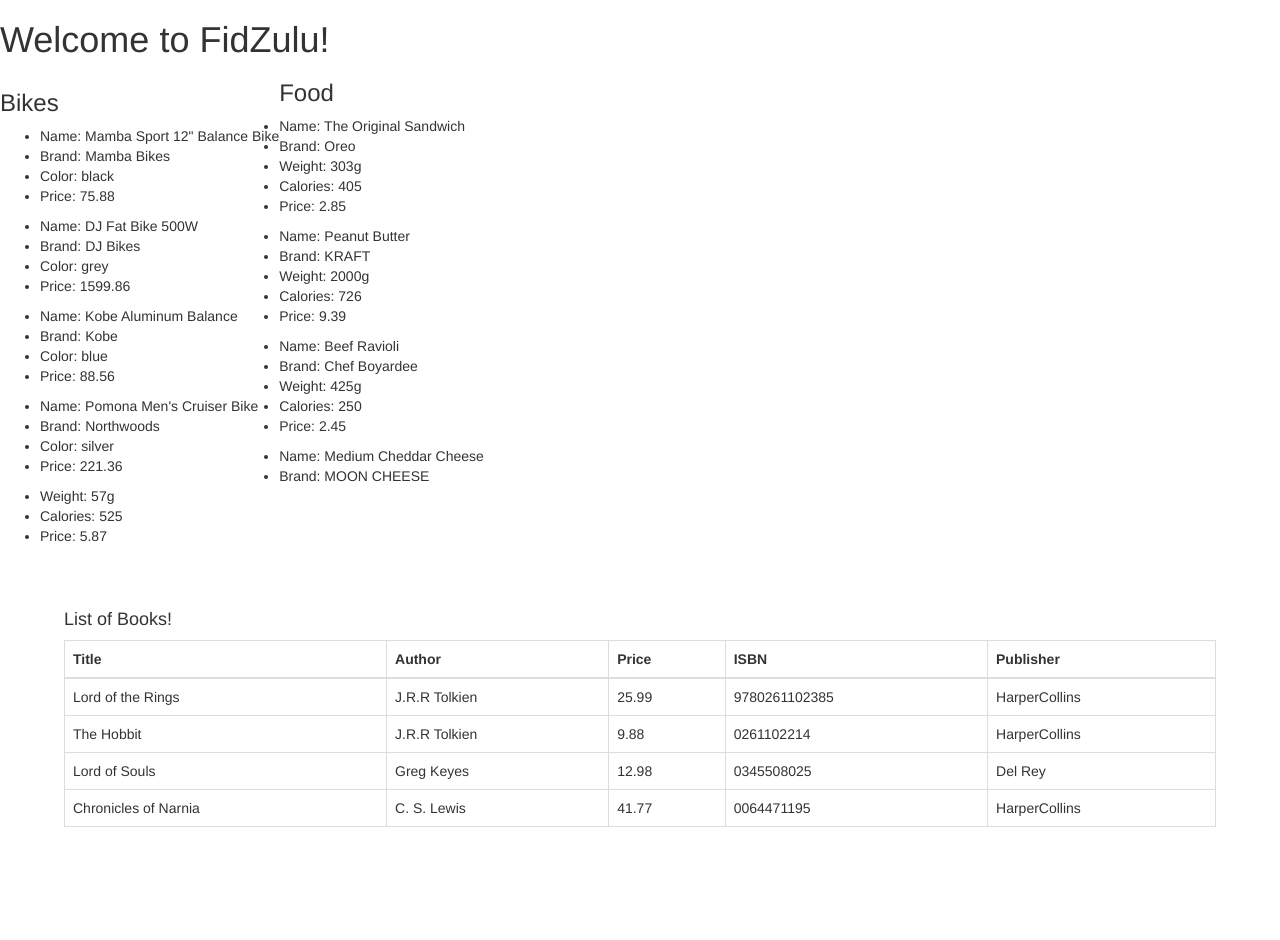
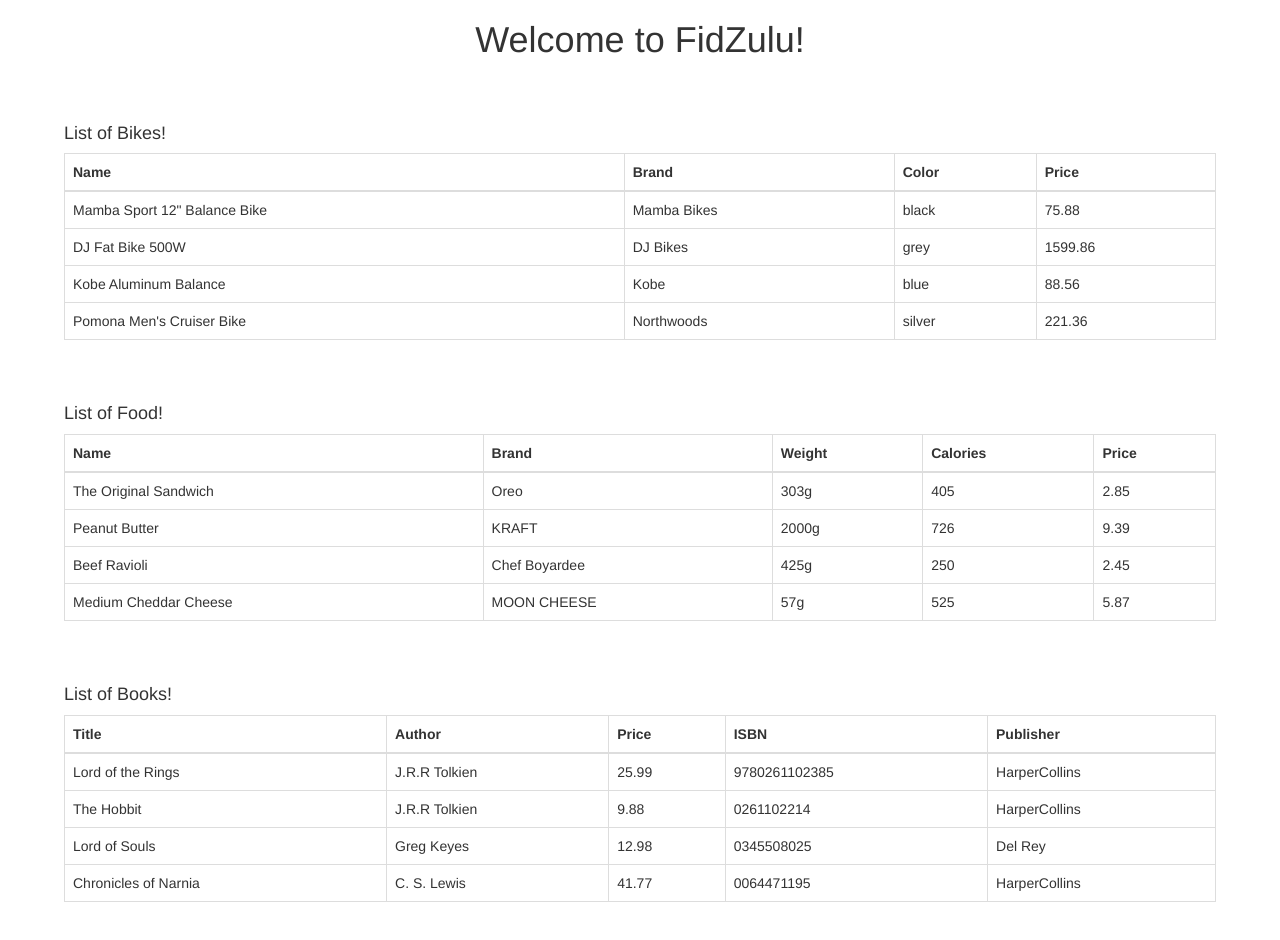
Before and after one commit to keringrewal/FidZulu, an Angular app in the folder FidZuluAngular/: page / in a window 1280 px wide. Shown: the top 940 px of the page. Before the commit the page ends 891 px from the top, so only its background shows below. Built offline with nearby package versions, Linux system fonts and the light colour scheme.

Commit message:
fixed css

```diff
--- a/FidZuluAngular/src/app/app.component.html
+++ b/FidZuluAngular/src/app/app.component.html
@@ -1,6 +1,6 @@
 <!--The content below is only a placeholder and can be replaced.-->
 
-  <h1>
+  <h1 style="text-align: center">
     Welcome to FidZulu!
   </h1>
 
--- a/FidZuluAngular/src/app/componenets/bike-list/bike-list.component.css
+++ b/FidZuluAngular/src/app/componenets/bike-list/bike-list.component.css
@@ -1,6 +1,3 @@
-.left{
-    display: flex;
-    flex-flow: column;
-    float: left;
-    text-align: left;
+.mainContainer {
+    margin: 5%;
 }
--- a/FidZuluAngular/src/app/componenets/bike-list/bike-list.component.html
+++ b/FidZuluAngular/src/app/componenets/bike-list/bike-list.component.html
@@ -1,10 +1,25 @@
-<div class="left">
-    <h3>Bikes</h3>
+<div class="mainContainer">
+    <h4>
+        List of Bikes!
+    </h4>
 
-    <ul *ngFor="let bike of bikes">
-        <li>Name: {{ bike.name }}</li>
-        <li>Brand: {{ bike.brand }}</li>
-        <li>Color: {{ bike.color }}</li>
-        <li>Price: {{ bike.price }}</li>
-    </ul>
+    <table class="table table-bordered">
+        <thead>
+            <tr>
+                <th scope="col">Name </th>
+                <th scope="col">Brand </th>
+                <th scope="col">Color</th>
+                <th scope="col">Price</th>
+              </tr>
+        </thead>
+        <tbody>
+            <tr *ngFor="let bike of bikes">
+              <td>{{ bike.name }}</td>
+              <td>{{ bike.brand }}</td>
+              <td>{{ bike.color }}</td>
+              <td> {{ bike.price }} </td>
+            </tr>
+        </tbody>
+    </table>
+
 </div>
--- a/FidZuluAngular/src/app/componenets/food-list/food-list.component.css
+++ b/FidZuluAngular/src/app/componenets/food-list/food-list.component.css
@@ -0,0 +1,3 @@
+.mainContainer {
+    margin: 5%;
+}
--- a/FidZuluAngular/src/app/componenets/food-list/food-list.component.html
+++ b/FidZuluAngular/src/app/componenets/food-list/food-list.component.html
@@ -1,11 +1,28 @@
-<div class="left">
-    <h3>Food</h3>
 
-    <ul *ngFor="let food of foods">
-        <li>Name: {{ food.name }}</li>
-        <li>Brand: {{ food.brand }}</li>
-        <li>Weight: {{ food.weight }}</li>
-        <li>Calories: {{ food.calories }}</li>
-        <li>Price: {{ food.price }}</li>
-    </ul>
+<div class="mainContainer">
+    <h4>
+        List of Food!
+    </h4>
+
+    <table class="table table-bordered">
+        <thead>
+            <tr>
+                <th scope="col">Name </th>
+                <th scope="col">Brand </th>
+                <th scope="col">Weight</th>
+                <th scope="col">Calories</th>
+                <th scope="col">Price</th>
+              </tr>
+        </thead>
+        <tbody>
+            <tr *ngFor="let food of foods">
+              <td>{{ food.name }}</td>
+              <td>{{ food.brand }}</td>
+              <td>{{ food.weight }}</td>
+              <td> {{ food.calories }}</td>
+              <td> {{ food.price }} </td>
+            </tr>
+        </tbody>
+    </table>
+
 </div>
```
